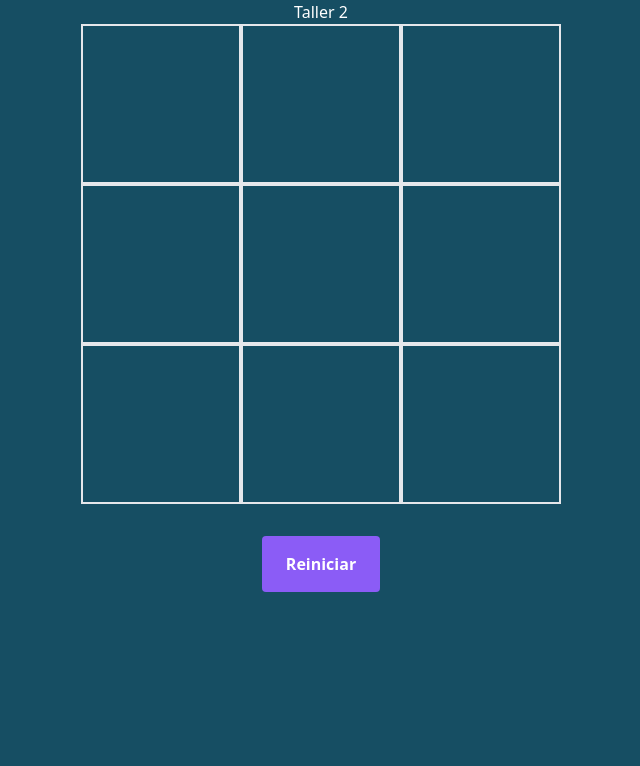
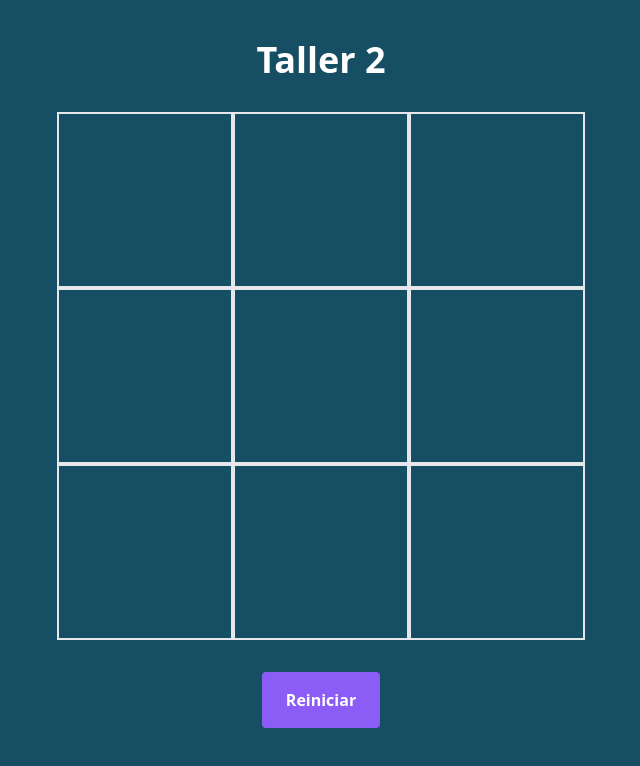
Before and after one commit to justFYM/taller2, a Vue app: page / in a window 1280 px wide. Shown: the top 766 px of the page, without its empty margins (319-959 px from the left). Built offline with nearby package versions, Linux system fonts and the light colour scheme.

Commit message:
Configuraciones con Tailwind para las marcas de jugadas y para el texto en la parte superior

```diff
--- a/src/App.vue
+++ b/src/App.vue
@@ -43,9 +43,10 @@ const reiniciarElJuego = () => {
 </script>
 
 <template>
-	<main class="text-center">
-		<h1>Taller 2</h1>
+	<main class="text-center py-10">
+
 		<div class="flex flex-col items-center mb-8">
+      	<h1 class="mb-8 text-4xl font-bold">Taller 2</h1>
 			<div
 				v-for="(row, x) in tablero"
 				:key="x"
@@ -54,14 +55,14 @@ const reiniciarElJuego = () => {
 					v-for="(cell, y) in row"
 					:key="y"
 					@click="jugada(x, y)"
-					:class="`border-2 border-blue  w-40 h-40 flex items-center justify-center material-icons-outlined text-5xl cursor-pointer ${cell === 'X' ? 'text-yellow-500' : 'text-red-900'}`">
+					:class="`border-2 border-blue  w-44 h-44 flex items-center justify-center material-icons-outlined text-7xl font-bold cursor-pointer ${cell === 'X' ? 'text-yellow-500' : 'text-red-900'}`">
 					{{ cell === 'X' ? 'X' : cell === 'O' ? '0' : '' }} <!--Ternario que define las marcas de cada jugador, y deja vacío el tablero en caso de que no hayan jugadas-->
 				</div>
 			</div>
 		</div>
 
 		<div class="text-center">
-      <h2 v-if="ganador" class="text-7xl font-bold mb-10">Ganador: '{{ ganador }}'  !</h2>
+      <h2 v-if="ganador" class="text-5xl font-bold mb-10">Ganador: '{{ ganador }}'  !</h2>
       <button @click="reiniciarElJuego" class="px-6 py-4 bg-violet-500 rounded font-bold hover:bg-violet-800 duration-300">Reiniciar</button>
 
         </div>
```
